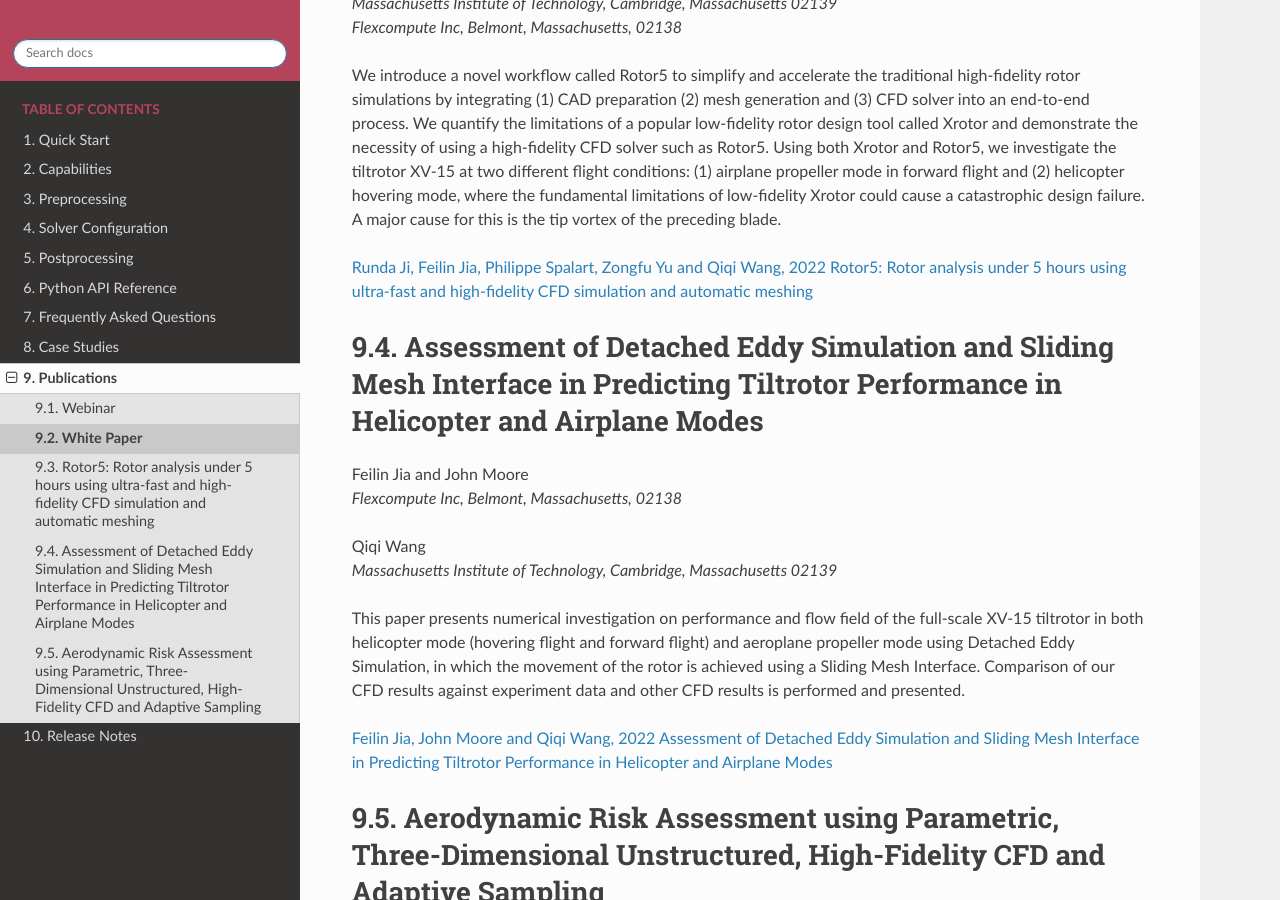
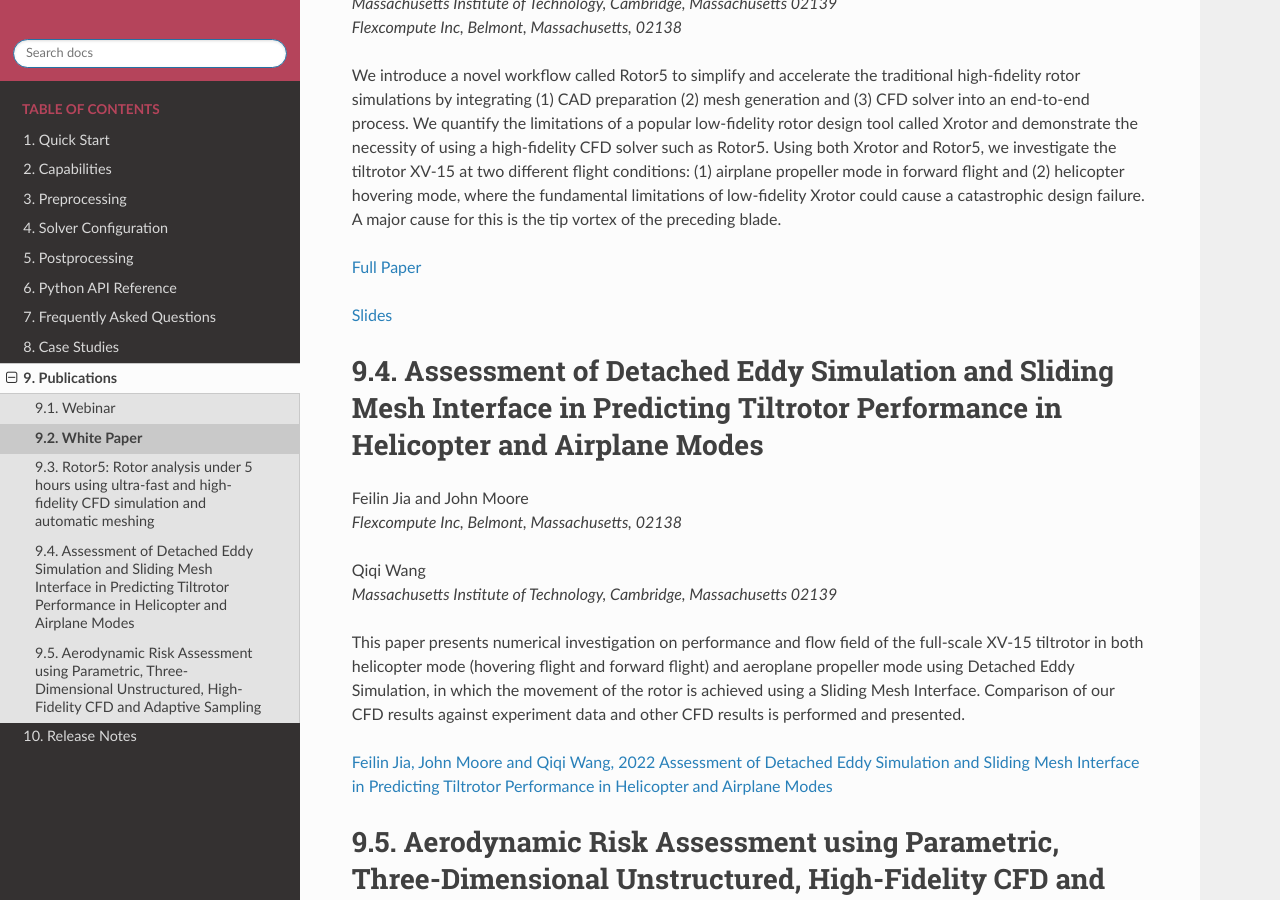
Before and after one commit to flexcompute-readthedocs/Flow360Documentation, a Sphinx documentation site: the page built from docs/source/papers.rst, in a window 1280 px wide and 900 px high, scrolled down 410 px. Built offline with Sphinx 7.4.7 and the Read the Docs theme 2.0.0, drawn with Linux system fonts in a browser that asks for light colours.

Commit message:
add the link of the VFS 2022 slides

```diff
--- a/docs/source/papers.rst
+++ b/docs/source/papers.rst
@@ -28,8 +28,9 @@
 Xrotor could cause a catastrophic design failure. A major cause for this is the tip vortex of the preceding
 blade.
 
-`Runda Ji, Feilin Jia, Philippe Spalart, Zongfu Yu and Qiqi Wang, 2022 Rotor5: Rotor analysis under 5 hours using ultra-fast and high-fidelity CFD simulation and automatic meshing <https://simcloud-public-1.s3.amazonaws.com/publications/Rotor5_arXiv.pdf?download=false>`_
+`Full Paper <https://simcloud-public-1.s3.amazonaws.com/publications/Rotor5_arXiv.pdf?download=false>`_
 
+`Slides <https://simcloud-public-1.s3.amazonaws.com/publications/Rotor5_VFS_Presentation.pdf?download=false>`_
 
 
 Assessment of Detached Eddy Simulation and Sliding Mesh Interface in Predicting Tiltrotor Performance in Helicopter and Airplane Modes
```
